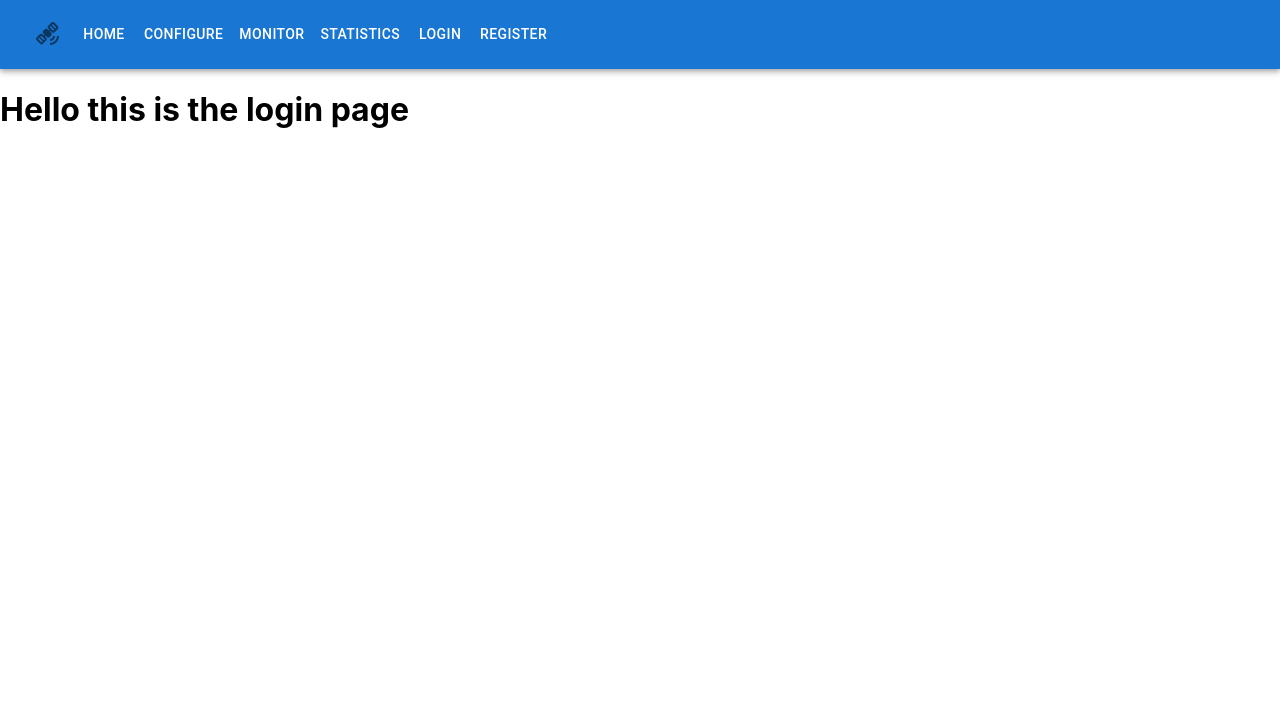
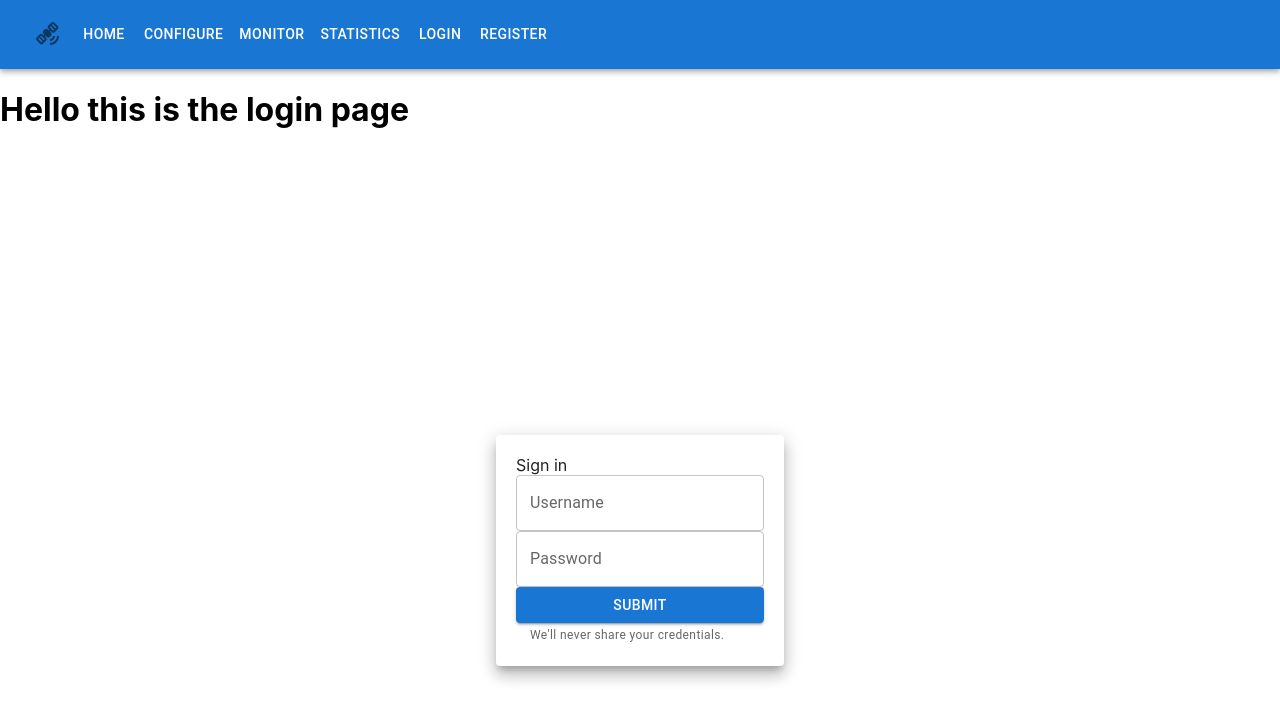
Before and after one commit to 1112zakaria/capstone-ui-client, a React (Create React App) app: page /login in a window 1280 px wide. Shown: the top 720 px of the page. Built offline with nearby package versions, Linux system fonts and the light colour scheme.

Commit message:
ICUI-7: Basic login form created
**Problem:**

**Fix:**
Simple form created with username, password, and submit btn
It is centered. It looks cool in itself, but its positioned kinda
weirdly...

**Testing:**

```diff
--- a/package.json
+++ b/package.json
@@ -7,6 +7,7 @@
     "@emotion/styled": "^11.11.0",
     "@mui/icons-material": "^5.14.18",
     "@mui/material": "^5.14.18",
+    "@reduxjs/toolkit": "^1.9.7",
     "@testing-library/jest-dom": "^5.17.0",
     "@testing-library/react": "^13.4.0",
     "@testing-library/user-event": "^13.5.0",
--- a/src/components/home/HomePage.tsx
+++ b/src/components/home/HomePage.tsx
@@ -1,6 +1,6 @@
 
 const HomePage = () => {
-    return <h1>Hello, this is the homepage.</h1>
+  return <h1>Hello, this is the homepage.</h1>
 }
 
 export default HomePage;
--- /dev/null
+++ b/src/components/login/LoginForm.tsx
@@ -0,0 +1,17 @@
+import {Button, FormControl, FormHelperText, TextField} from "@mui/material";
+
+function LoginForm() {
+
+  return (
+    <div>
+      <FormControl>
+        <TextField label="Username" />
+        <TextField label="Password" />
+        <Button variant="contained">Submit</Button>
+        <FormHelperText>We'll never share your credentials.</FormHelperText>
+      </FormControl>
+    </div>
+  );
+}
+
+export default LoginForm;
--- a/src/components/login/LoginPage.tsx
+++ b/src/components/login/LoginPage.tsx
@@ -1,6 +1,13 @@
+import LoginForm from "./LoginForm";
+import LoginPaper from "./LoginPaper";
 
 function LoginPage() {
-    return <h1>Hello this is the login page</h1>
+  return (
+    <div>
+      <h1>Hello this is the login page</h1>
+      <LoginPaper />
+    </div>
+  );
 }
 
 export default LoginPage;
--- /dev/null
+++ b/src/components/login/LoginPaper.tsx
@@ -0,0 +1,26 @@
+import {Grid, Paper} from "@mui/material";
+import LoginForm from "./LoginForm";
+
+function LoginPaper() {
+  const paperStyle = {padding: 20};
+
+  return (
+    <Grid
+      container
+      spacing={0}
+      direction="column"
+      alignItems="center"
+      justifyContent="center"
+      sx={{minHeight: '100vh'}}
+    >
+      <Grid item xs={3}>
+        <Paper elevation={10} style={paperStyle}>
+          Sign in
+          <LoginForm/>
+        </Paper>
+      </Grid>
+    </Grid>
+  );
+}
+
+export default LoginPaper;
```
Also changed, not shown: src/components/App.tsx (+4 -3 lines), 1 other file (tests, documents, lock files or other folders).
